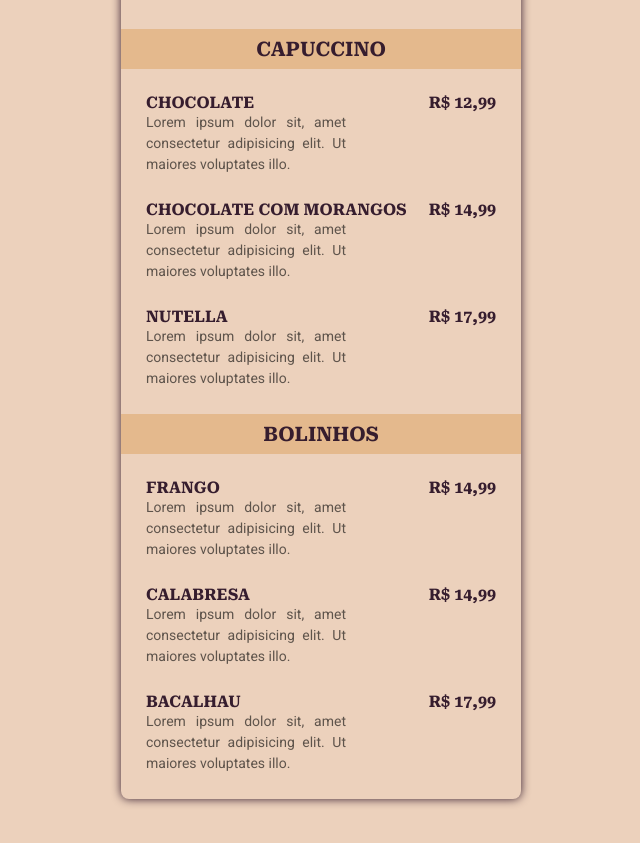
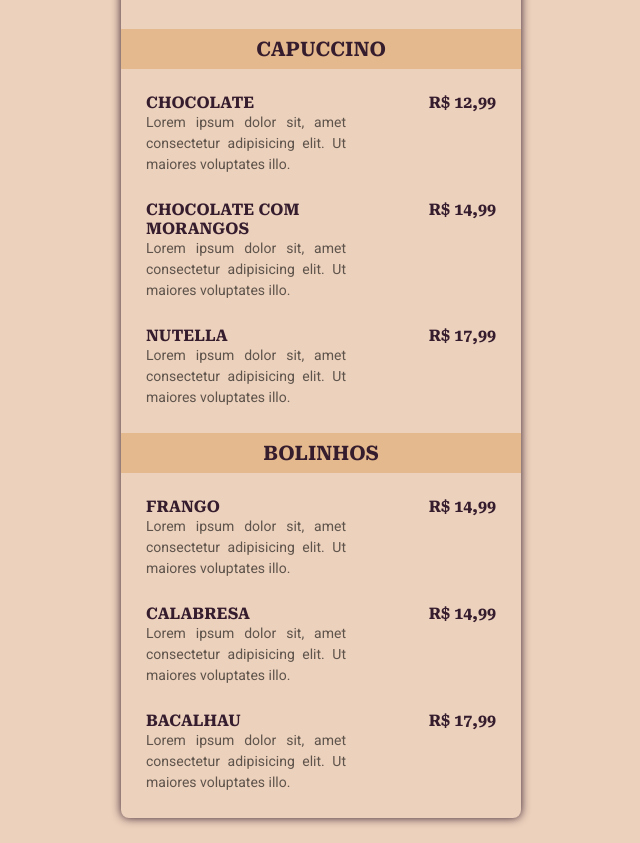
Before and after one commit to Mateus-Fellipe/cardapio-rockeseat, a plain HTML site: page index.html in a window 1280 px wide. Shown: the part 98-941 px from the top of the page, without its empty margins (319-959 px from the left). Drawn offline with Linux system fonts and the light colour scheme.

Commit message:
Alteração no tamanho do título do produto

```diff
--- a/style.css
+++ b/style.css
@@ -73,15 +73,17 @@ li h3{
 }
 
 li .description{
-    max-width: 200px;
-
     text-align: justify;
     color: rgba(0, 0, 0, 0.6);
     font-size: 14px;
     line-height: 21px;
 }
 
-.price{
+li .Product{
+    max-width: 200px;
+}
+
+li .price{
     font-site: 14;
     margin-left: auto;
     margin-right: 25px;
```
